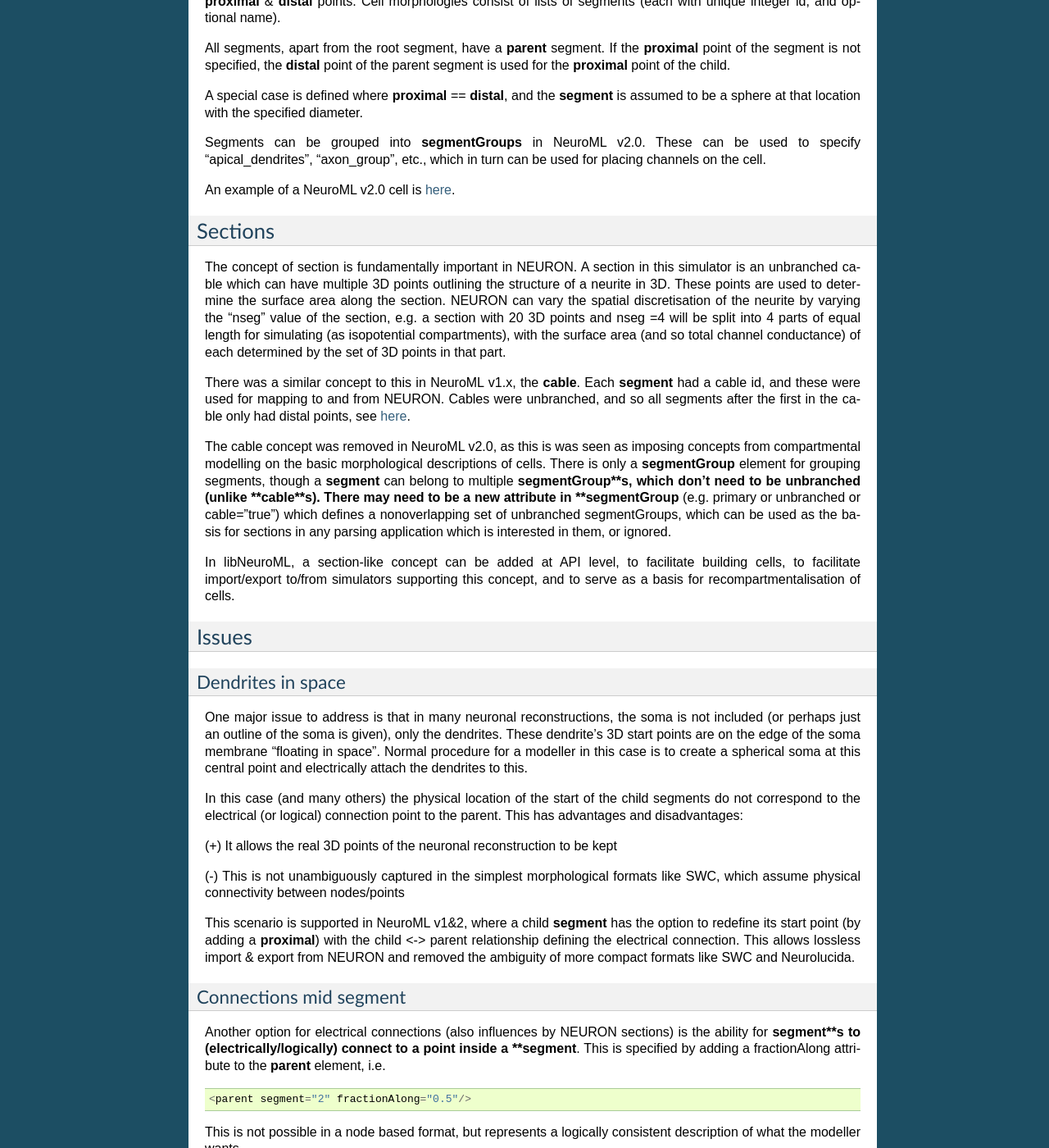
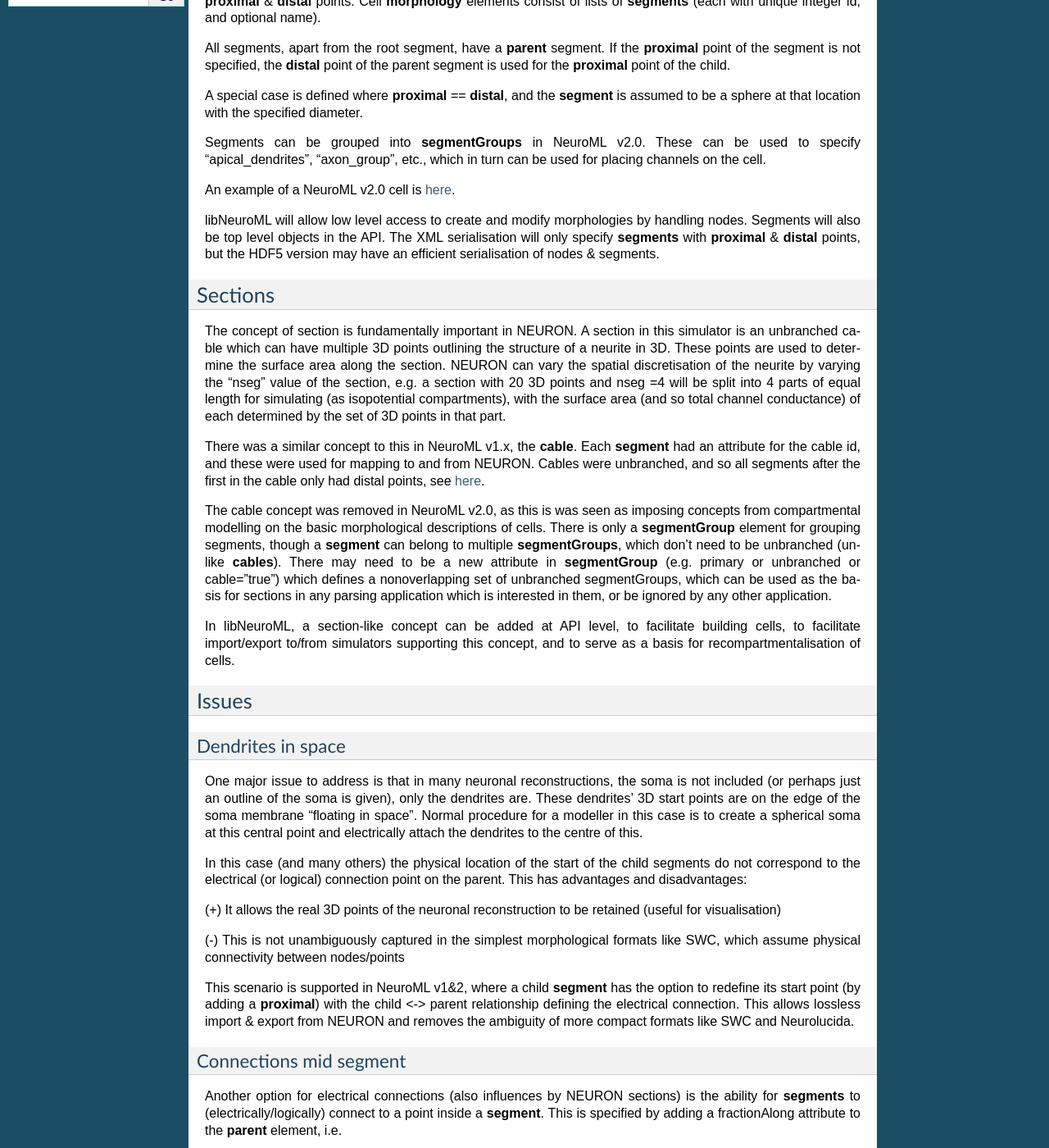
Before and after one commit to NeuralEnsemble/libNeuroML, a Sphinx documentation site: the page built from doc/nodes_segments_sections.txt, in a window 1280 px wide and 1400 px high, scrolled down 408 px. Shown: the whole window at 82% size. Built offline with Sphinx 7.4.7, drawn with Linux system fonts in a browser that asks for light colours; formulas are drawn with MathJax 3; some of the changed text lies outside the part shown.

Commit message:
Minor update to Nodes info page

```diff
--- a/doc/nodes_segments_sections.txt
+++ b/doc/nodes_segments_sections.txt
@@ -31,6 +32,10 @@ etc., which in turn can be used for placing channels on the cell.
 
 An example of a NeuroML v2.0 cell is `here <http://sourceforge.net/apps/trac/neuroml/browser/NeuroML2/examples/NML2_SimpleMorphology.nml>`_.
 
+libNeuroML will allow low level access to create and modify morphologies by handling nodes. Segments will also be top
+level objects in the API. The XML serialisation will only specify **segments** with **proximal** & **distal** points, but
+the HDF5 version may have an efficient serialisation of nodes & segments.
+
 
 Sections
 --------
@@ -41,16 +46,16 @@ can vary the spatial discretisation of the neurite by varying the "nseg" value o
 points and nseg =4 will be split into 4 parts of equal length for simulating (as isopotential compartments), with the surface area (and so total channel
 conductance) of each determined by the set of 3D points in that part.
 
-There was a similar concept to this in NeuroML v1.x, the **cable**. Each **segment** had a cable id, and these were used for mapping
+There was a similar concept to this in NeuroML v1.x, the **cable**. Each **segment** had an attribute for the cable id, and these were used for mapping
 to and from NEURON. Cables were unbranched, and so all segments after the first in the cable only had distal points, see
 `here <http://www.neuroml.org/NeuroMLValidator/ViewNeuroMLFile.jsp?localFile=NeuroMLFiles/Examples/ChannelML/PyramidalCell.xml>`_.
 
 The cable concept was removed in NeuroML v2.0, as this is was seen as imposing concepts from compartmental modelling
 on the basic morphological descriptions of cells. There is only a **segmentGroup** element for grouping segments, though
-a **segment** can belong to multiple **segmentGroup**s, which don't need to be unbranched (unlike **cable**s). There may need to be a
+a **segment** can belong to multiple **segmentGroups**, which don't need to be unbranched (unlike **cables**). There may need to be a
 new attribute in **segmentGroup** (e.g. primary or unbranched or cable="true") which defines a nonoverlapping set of
 unbranched segmentGroups, which can be used as the basis for sections in any parsing application which is interested
-in them, or ignored.
+in them, or be ignored by any other application.
 
 In libNeuroML, a section-like concept can be added at API level, to facilitate building cells, to facilitate import/export
 to/from simulators supporting this concept, and to serve as a basis for recompartmentalisation of cells.
@@ -64,25 +69,25 @@ Dendrites in space
 ~~~~~~~~~~~~~~~~~~
 
 One major issue to address is that in many neuronal reconstructions, the soma is not included (or perhaps just an outline
-of the soma is given), only the dendrites. These dendrite's 3D start points are on the edge of the soma membrane "floating in space".
+of the soma is given), only the dendrites are. These dendrites' 3D start points are on the edge of the soma membrane "floating in space".
 Normal procedure for a modeller in this case is to create a spherical soma at this central point and electrically attach the
-dendrites to this.
+dendrites to the centre of this.
 
 In this case (and many others) the physical location of the start of the child segments do not correspond to the electrical (or logical)
-connection point to the parent. This has advantages and disadvantages:
+connection point on the parent. This has advantages and disadvantages:
 
-(+) It allows the real 3D points of the neuronal reconstruction to be kept
+(+) It allows the real 3D points of the neuronal reconstruction to be retained (useful for visualisation)
 
 (-) This is not unambiguously captured in the simplest morphological formats like SWC, which assume physical connectivity between nodes/points
 
 This scenario is supported in NeuroML v1&2, where a child **segment** has the option to redefine its start point (by adding a **proximal**)
 with the child <-> parent relationship defining the electrical connection. This allows lossless import & export from NEURON and
-removed the ambiguity of more compact formats like SWC and Neurolucida.
+removes the ambiguity of more compact formats like SWC and Neurolucida.
 
 Connections mid segment
 ~~~~~~~~~~~~~~~~~~~~~~~
 
-Another option for electrical connections (also influences by NEURON sections) is the ability for **segment**s to
+Another option for electrical connections (also influences by NEURON sections) is the ability for **segments** to
 (electrically/logically) connect to a point inside a **segment**. This is specified by adding a fractionAlong attribute
 to the **parent** element, i.e.
 
@@ -92,3 +97,15 @@ to the **parent** element, i.e.
 
 This is not possible in a node based format, but represents a logically consistent description of what the modeller
 wants.
+
+
+What to do?
+~~~~~~~~~~~
+
+Two options are available then for a serialisation format or API: should it try to support all of these scenarios, or try to
+enforce "best practice"?
+
+PG: I'd argue for the first approach, as it retains as much as possible of what the original reconstructor/simulator specified.
+An API which enforces a policy when it encounters a non optimal morphology (e.g. moving all dendrites to connection points,
+inserting new nodes) will alter the original data in perhaps unintended ways, and that information will be lost by subsequent readers.
+It should be up to each parsing application to decide what to do with the extra information when it reads in a file.
```
Also changed, not shown: other parts of doc/nodes_segments_sections.txt (+2 -1 lines).
